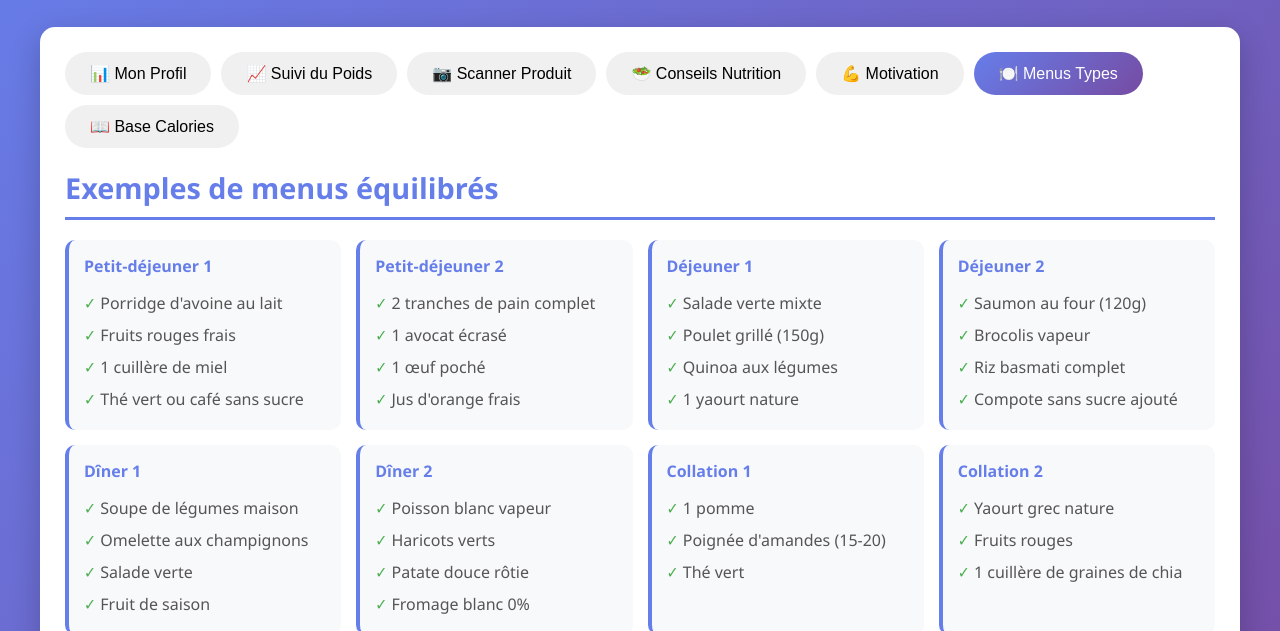
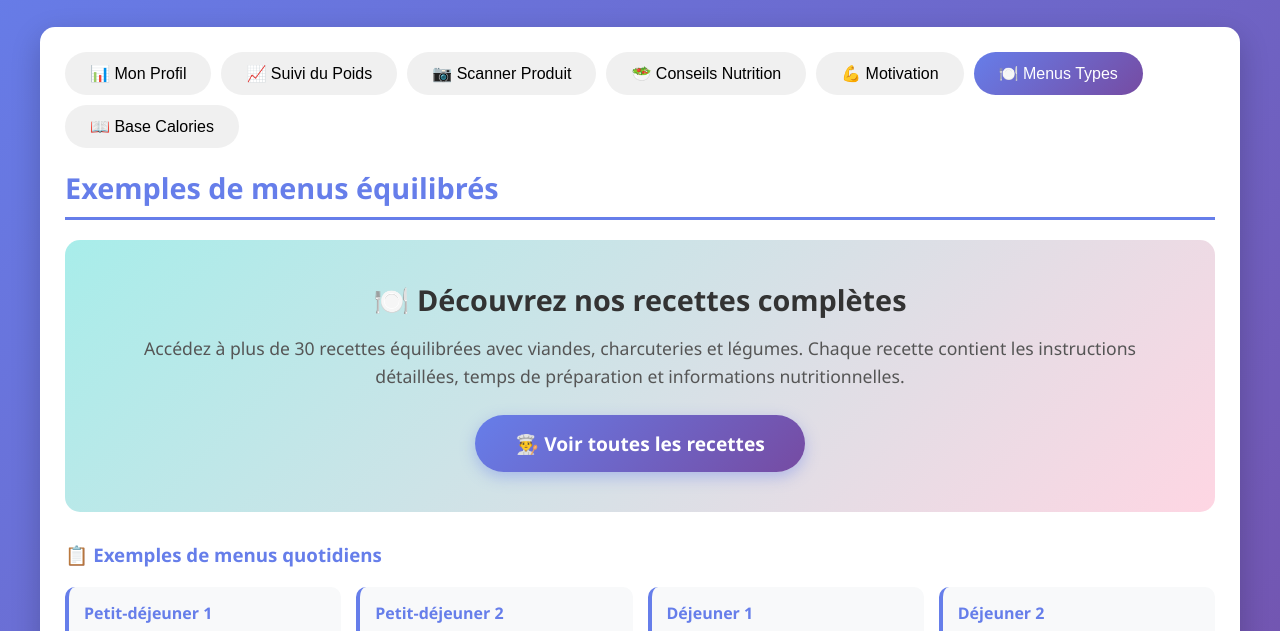
Before and after one commit to catmonangecm-ship-it/repas-equilibr-, a plain HTML site: page index.html in a window 1280 px wide. Both pictures are taken after a click on the button "🍽️ Menus Types". Shown: the part 115-746 px from the top of the page. Drawn offline with Linux system fonts and the light colour scheme.

Commit message:
Update index.html

```diff
--- a/index.html
+++ b/index.html
@@ -717,6 +717,18 @@
             <!-- Onglet Menus -->
             <div id="menus" class="tab-content">
                 <h2>Exemples de menus équilibrés</h2>
+
+                <div style="text-align: center; padding: 40px; background: linear-gradient(135deg, #a8edea 0%, #fed6e3 100%); border-radius: 15px; margin-bottom: 30px;">
+                    <h3 style="color: #333; margin-bottom: 15px; font-size: 1.8em;">🍽️ Découvrez nos recettes complètes</h3>
+                    <p style="color: #555; font-size: 1.1em; margin-bottom: 25px; line-height: 1.6;">
+                        Accédez à plus de 30 recettes équilibrées avec viandes, charcuteries et légumes. Chaque recette contient les instructions détaillées, temps de préparation et informations nutritionnelles.
+                    </p>
+                    <a href="https://recette-mon-cadeau.vercel.app/" target="_blank" style="display: inline-block; background: linear-gradient(135deg, #667eea 0%, #764ba2 100%); color: white; padding: 15px 40px; border-radius: 30px; text-decoration: none; font-size: 1.2em; font-weight: bold; box-shadow: 0 5px 15px rgba(102, 126, 234, 0.4); transition: all 0.3s;">
+                        👨‍🍳 Voir toutes les recettes
+                    </a>
+                </div>
+
+                <h3 style="color: #667eea; margin-bottom: 15px;">📋 Exemples de menus quotidiens</h3>
 
                 <div class="menu-grid">
                     <div class="menu-card">
```
